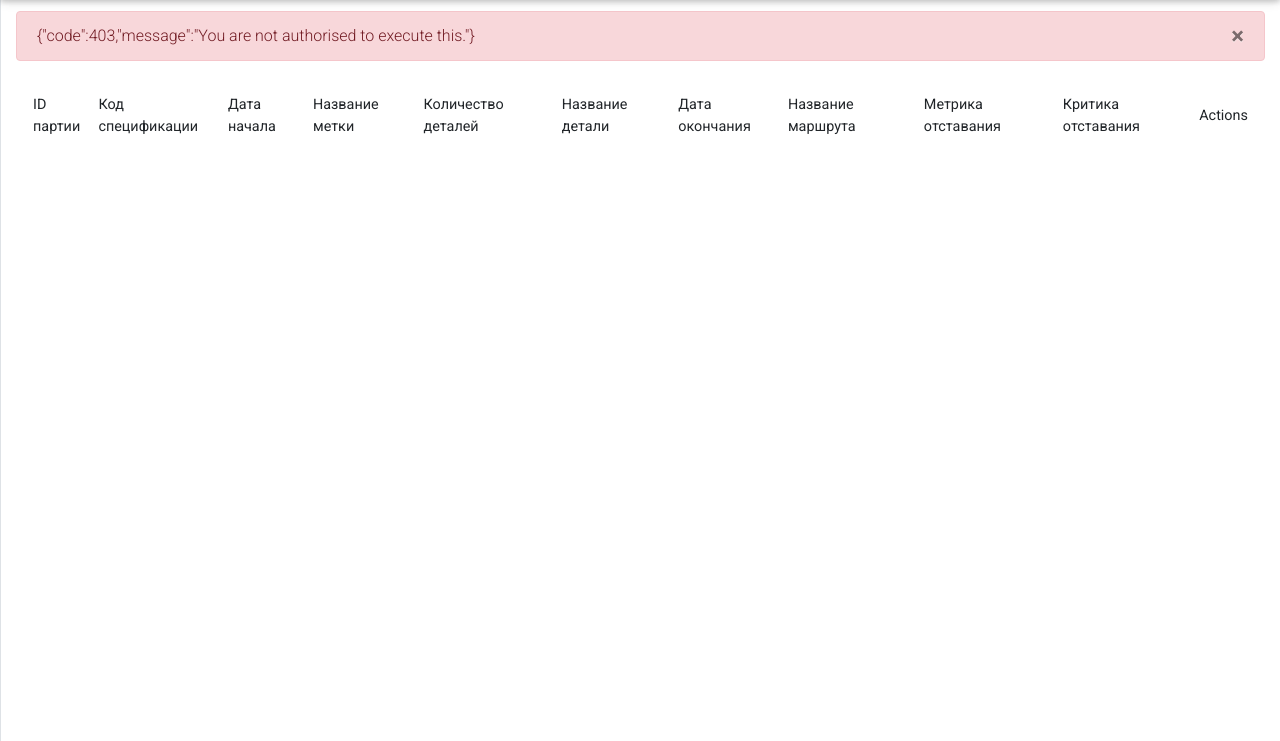
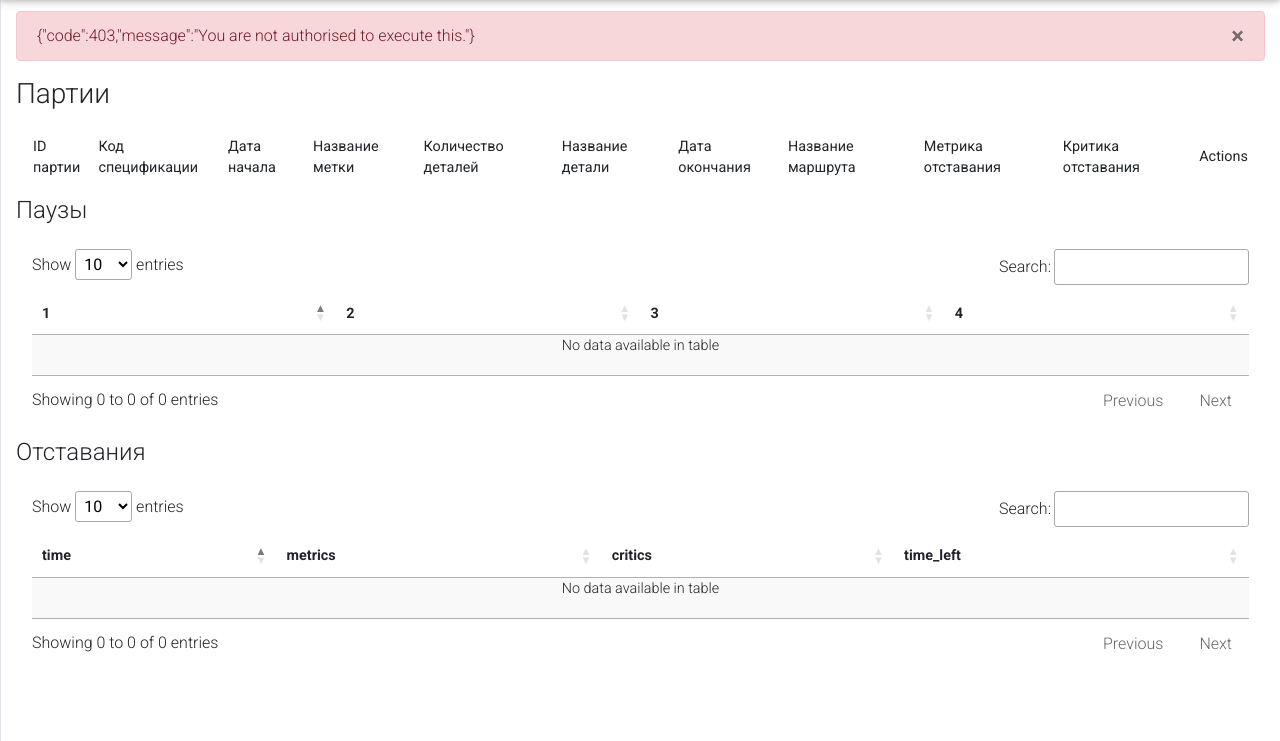
Before and after one commit to bfgdatabase/site, a Flask app: template templates/table_tests.html in a window 1280 px wide. Shown: the part 59-800 px from the top of the page. Run offline with Flask 2, Linux system fonts and the light colour scheme; the template is opened without the code that fills it, so the values that code supplies are empty; parts of the project's set-up code (start-up, migrations or seed data) failed here and were passed over; some libraries are stand-ins or nearby versions.

Commit message:
Заготовка для партий

```diff
--- a/api/__init__.py
+++ b/api/__init__.py
@@ -31,5 +31,6 @@
     "zones",
     "errors",
     "report",
-    "pause"
+    "pause",
+    "log_batches_lag"
     ]
--- a/api/pause.py
+++ b/api/pause.py
@@ -14,8 +14,6 @@
     query = PauseDB.query.all()
     query_schema = PauseSchema()
     return response_with(resp.SUCCESS_200, value={"query": query_schema.dump(query)})
-
-
 docs.register(get_pauses)
 
 
@@ -33,8 +31,6 @@
     db.session.commit()
     schema = PauseSchema()
     return response_with(resp.SUCCESS_200, value={"query": schema.dump(query)})
-
-
 docs.register(create_pause)
 
 
@@ -50,6 +46,4 @@
     db.session.commit()
     schema = PauseSchema()
     return response_with(resp.SUCCESS_200, value={"query": schema.dump(query)})
-
-
 docs.register(update_pause)
--- a/static/js/tests.js
+++ b/static/js/tests.js
@@ -16,6 +16,21 @@
 
 $(document).ready(function() {
 
+    var table = $('#lagTable').DataTable( {
+        "columnDefs": [ {
+         "targets": -1,
+         "data": null,
+          } ]
+     } );
+
+     var pauseTable = $('#pauseTable').DataTable( {
+        "columnDefs": [ {
+         "targets": -1,
+         "data": null,
+          } ]
+     } );
+
+
     var xhr = new XMLHttpRequest();
     xhr.open('GET', '/api/batch/', false);
     xhr.send();
@@ -24,76 +39,48 @@
     } else {
         let res = JSON.parse(JSON.parse(xhr.responseText).query);
 
-
-        var table = $('#tableID').DataTable( {
+        var table = $('#batchTable').DataTable( {
            "data": res,
            "columnDefs": [ {
             "targets": -1,
             "data": null,
-            "defaultContent": "<button>Click!</button>"
+            "defaultContent": '<button type="button" class="btn btn-primary btn-sm">Пауза</button>' +
+            '<button1 type="button1" class="btn btn-primary btn-sm">Лог</button1>'+
+            '<button1 type="button2" class="btn btn-primary btn-sm">Паузы</button2>'
             } ]
         } );
 
-        $('#tableID tbody').on( 'click', 'button', function () {
+        $('#batchTable tbody').on( 'click', 'button', function () {
+            var my_text=prompt('Причина остановки');
+            // batchpausees или pause ?????????
+            // pause должна иметь ссылку на батч
+            // надо наверно гдето статус партии отображать и список пауз
+            // в паузе ксть "end_time": "2021-12-12T18:54:13.553Z", но это конкретное время а не количество рабочих минут
+            // надо наверно когда на паузу поставили и на сколько сделать поля
+            //if(my_text) alert(my_text); // for example I've made an alert
+        } );
+
+        $('#batchTable tbody').on( 'click', 'button1', function () {
+
             var data = table.row( $(this).parents('tr') ).data();
-            alert( "Партия "  + data[0] +" это "+ data[ 5 ] );
+            var xhr = new XMLHttpRequest();
+            xhr.open('GET', '/api/log_batches_lag/' + data[0] + '/', true);
+            xhr.onload = function() {
+                if (xhr.status != 200) {
+                    showMessage(xhr.response, "danger");
+                } else {
+                     let res = JSON.parse(JSON.parse(xhr.responseText).query);
+                     var lag_table = $('#lagTable').DataTable( {
+                        "data": res,
+                        "columnDefs": [ {
+                        "targets": -1,
+                        "data": null,
+                        } ]
+                    } );
+                }
+            }
+            xhr.send();
         } );
-        // for (var prop in res) {
-        //     let a = res[prop];
-        //     let b = res[prop];
-
-        //     let btn_save = createButton("Добавить", "btn-primary");
-        //     btn_save.addEventListener("click", function() {
-        //         // let g = table.row( this ).data()
-        //         let a = 1;
-        //         let g = table.row( 1 ).data()
-        //         let dd = 1;
-        //     });
-
-        //     $("#tableID").find('tbody')
-        //         .append($('<tr>')
-        //             .append($('<td>')
-        //                 .text(res[prop][0])
-        //             )
-        //             .append($('<td>')
-        //                 .text(res[prop][1])
-        //             )
-        //             .append($('<td>')
-        //                 .text(res[prop][2])
-        //             )
-        //             .append($('<td>')
-        //                 .text(res[prop][3])
-        //             )
-        //             .append($('<td>')
-        //                 .text(res[prop][4])
-        //             )
-        //             .append($('<td>')
-        //                 .text(res[prop][5])
-        //             )
-        //             .append($('<td>')
-        //                 .text(res[prop][6])
-        //             )
-        //             .append($('<td>')
-        //                 .text(res[prop][7])
-        //             )
-        //             .append($('<td>')
-        //                 .text(res[prop][8])
-        //             )
-        //             .append($('<td>')
-        //                 .text(res[prop][9])
-        //             )
-        //             .append($('<td>')
-        //                 .append(btn_save)
-        //             )
-        //         );
-        // }
-
-
 
     }
-
-
-
-    // $('#example1').text('Ура! Мы подключили Jquery!');
-
 } );
--- a/templates/table_tests.html
+++ b/templates/table_tests.html
@@ -18,8 +18,10 @@
             </table>
             <div id="messages">
             </div>
+            <h3 id = "batchTableName"> Партии
+            </h3>
             <div class="jumbothon p-3 ">
-                <table id="tableID" class="display" style="width:100%">
+                <table id="batchTable" class="display" style="width:100%">
                     <thead>
                         <tr>
                             <th>ID партии</th>
@@ -41,6 +43,41 @@
                 </table>
             </div>
 
+            <h4 id = "pauseTableName"> Паузы
+            </h4>
+            <div class="jumbothon p-3 ">
+                <table id="pauseTable" class="display" style="width:100%">
+                    <thead>
+                        <tr>
+                            <th>1</th>
+                            <th>2</th>
+                            <th>3</th>
+                            <th>4</th>
+                        </tr>
+                    </thead>
+                    <tbody>
+
+                    </tbody>
+                </table>
+            </div>
+
+            <h4 id = "lagTableName"> Отставания
+            </h4>
+            <div class="jumbothon p-3 ">
+                <table id="lagTable" class="display" style="width:100%">
+                    <thead>
+                        <tr>
+                            <th>time</th>
+                            <th>metrics</th>
+                            <th>critics</th>
+                            <th>time_left</th>
+                        </tr>
+                    </thead>
+                    <tbody>
+
+                    </tbody>
+                </table>
+            </div>
         </main>
     </div>
 </div>
```
Also changed, not shown: api/log_batches_lag.py (+9 -8 lines), static/js/orders.js (+19 -19 lines).
